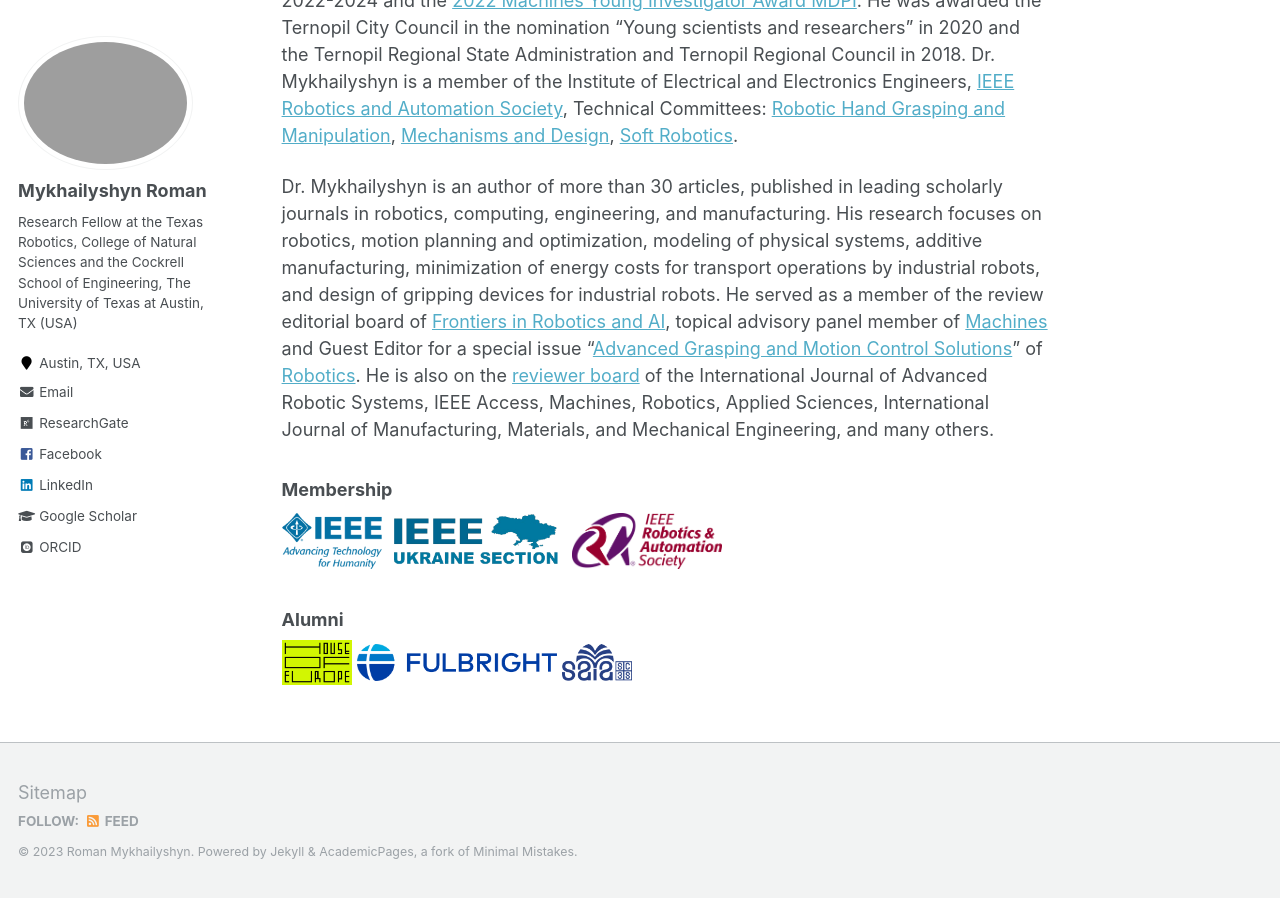
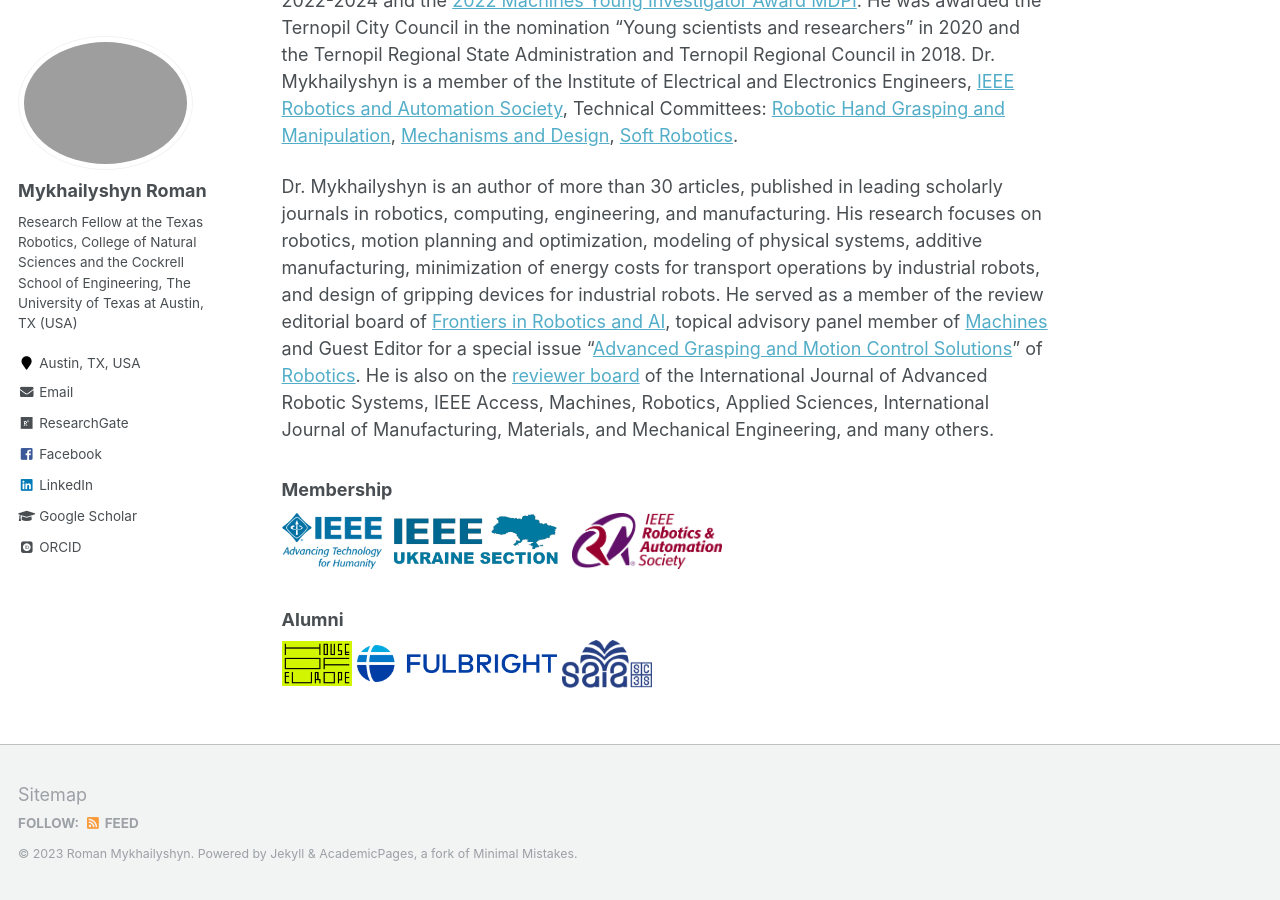
Before and after one commit to RomanMykhailyshyn/RomanMykhailyshyn.github.io, a Jekyll site: the page built from _pages/about.md, in a window 1280 px wide and 900 px high, scrolled down 543 px. Built offline with Jekyll 4.4.1, drawn with Linux system fonts in a browser that asks for light colours; some web fonts are replaced.

Commit message:
Update about.md

```diff
--- a/_pages/about.md
+++ b/_pages/about.md
@@ -15,4 +15,4 @@ Dr. Mykhailyshyn is an author of more than 30 articles, published in leading sch
 ### Membership
 [<img src='/images/IEEE_logo.png' width='100'>](https://www.ieee.org/)   [<img src='/images/IEEE-Ukraine.png' width='180'>](https://ieee.org.ua/)   [<img src='/images/IEEE_RAS.png' width='150'>](https://www.ieee-ras.org/)
 ### Alumni
-[<img src='/images/HoE.png' width='70'>](https://houseofeurope.org.ua/en/alumni-community)   [<img src='/images/fulbright-logo.png' width='200'>](https://fulbrightscholars.org/) [<img src='/images/logo_SAIA.png' width='70'>](https://www.saia.sk/en/)
+[<img src='/images/HoE.png' width='70'>](https://houseofeurope.org.ua/en/alumni-community)   [<img src='/images/fulbright-logo.png' width='200'>](https://fulbrightscholars.org/) [<img src='/images/logo_SAIA.png' width='90'>](https://www.saia.sk/en/)
```
